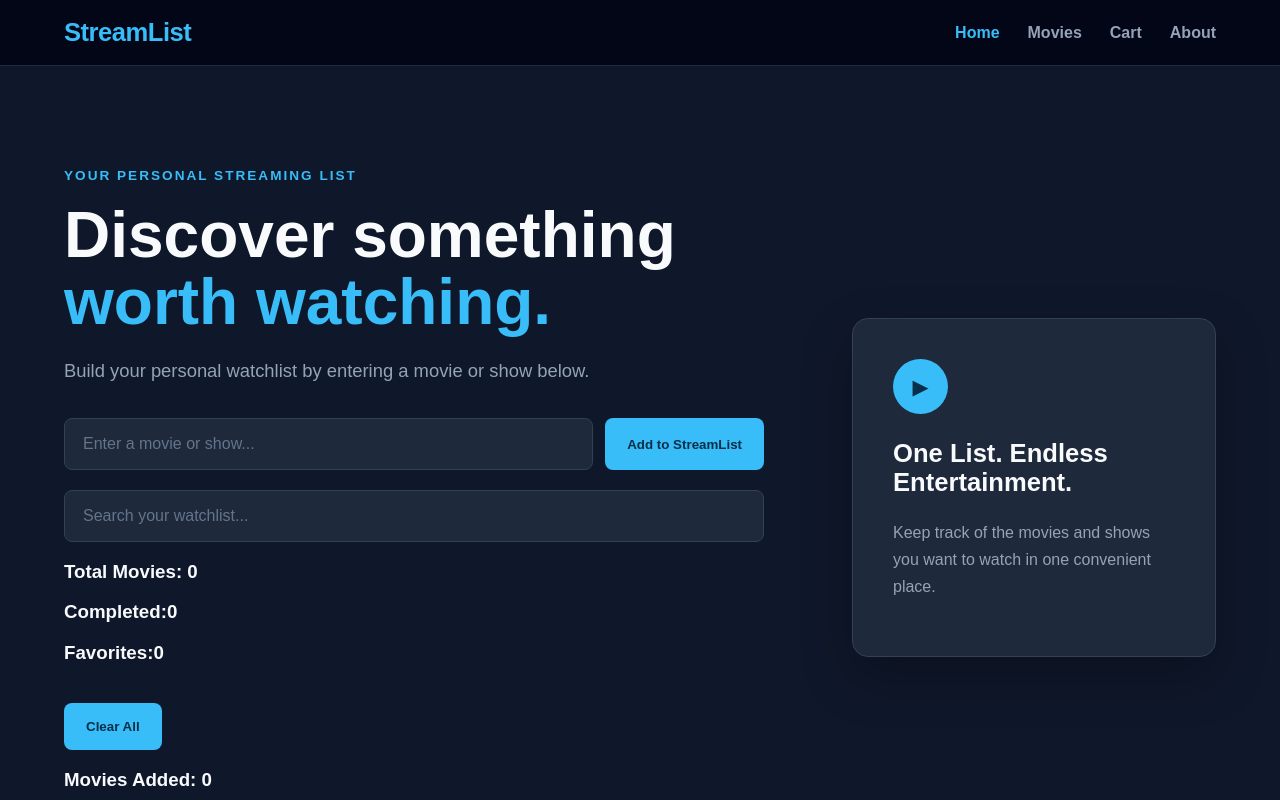
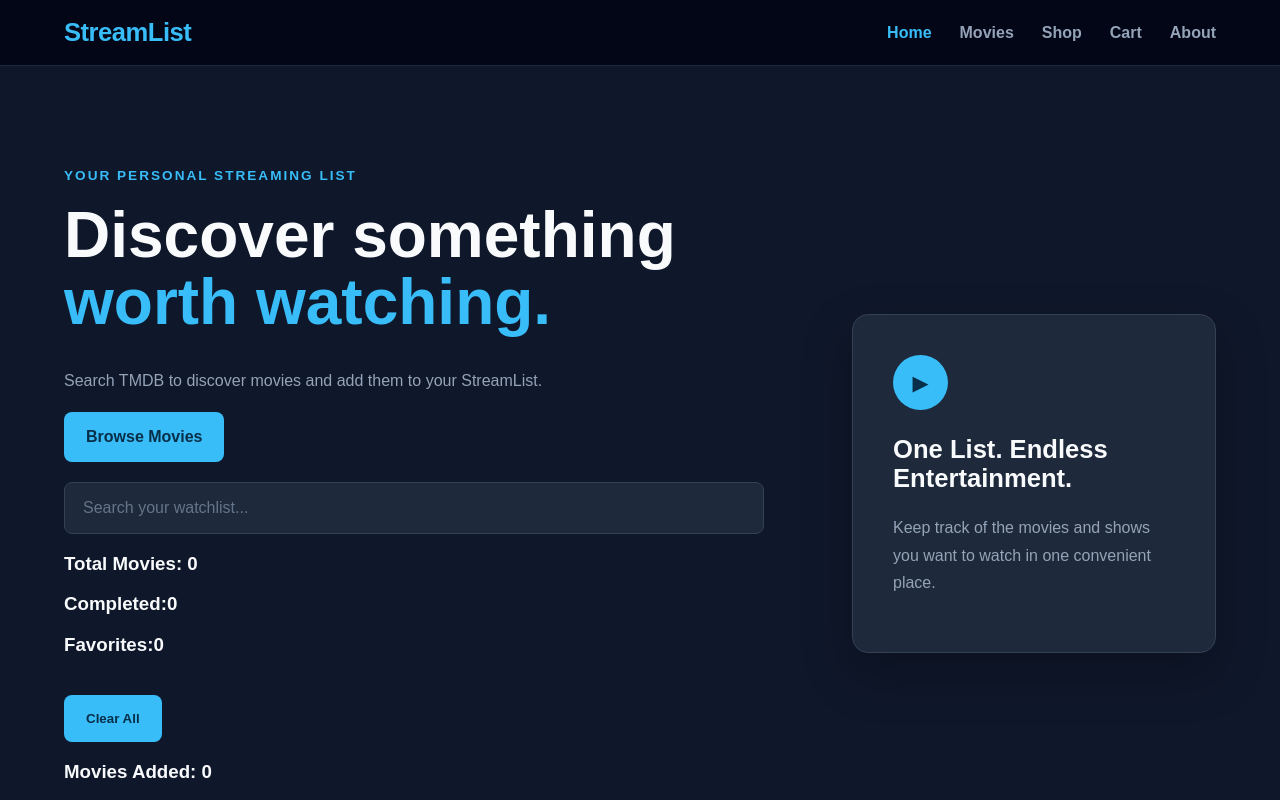
Before and after one commit to StephenFoster-UAGC/INT499, a React (Create React App) app: page / in a window 1280 px wide. Shown: the top 800 px of the page. Built offline with nearby package versions, Linux system fonts and the light colour scheme; the HTML template or start-up script is replaced by a standard one.

Commit message:
Week 3 Updates
Added shop, service card, and localStorage

```diff
--- a/src/components/Navbar.js
+++ b/src/components/Navbar.js
@@ -28,6 +28,15 @@ function Navbar() {
           </NavLink>
 
           <NavLink
+            to="/shop"
+            className={({ isActive }) =>
+              isActive ? "nav-link active" : "nav-link"
+            }
+          >
+            Shop
+          </NavLink>
+
+          <NavLink
             to="/cart"
             className={({ isActive }) =>
               isActive ? "nav-link active" : "nav-link"
--- /dev/null
+++ b/src/components/ServiceCard.js
@@ -0,0 +1,23 @@
+import React from 'react';
+
+const ServiceCard = ({ item, handleClick }) => {
+  const { service, serviceInfo, price, img } = item;
+
+  return (
+    <div className="service-card">
+      <div className="img-container">
+        <img src={img} alt={service} />
+      </div>
+      <div className="service-details">
+        <h3>{service}</h3>
+        <p className="service-desc">{serviceInfo}</p>
+        <p className="service-price">${price.toFixed(2)}</p>
+        <button className="add-cart-btn" onClick={() => handleClick(item)}>
+          + Add to Cart
+        </button>
+      </div>
+    </div>
+  );
+};
+
+export default ServiceCard;
--- /dev/null
+++ b/src/components/Shop.js
@@ -0,0 +1,28 @@
+import React from 'react';
+import list from '../data';
+import ServiceCard from './ServiceCard';
+
+const Shop = ({ handleClick, warning }) => {
+  return (
+    <div className="shop-container">
+      <div className="shop-header">
+        <h2>EZTechMovie Subscriptions & Merchandise</h2>
+        <p>Select plans, add-ons, or merchandise to enhance your StreamList experience.</p>
+      </div>
+
+      {warning && (
+        <div className="warning-banner">
+          ⚠️ Item is already in your cart! You can adjust the quantity directly inside the Cart page.
+        </div>
+      )}
+
+      <div className="services-grid">
+        {list.map((item) => (
+          <ServiceCard key={item.id} item={item} handleClick={handleClick} />
+        ))}
+      </div>
+    </div>
+  );
+};
+
+export default Shop;
--- a/src/components/StreamList.js
+++ b/src/components/StreamList.js
@@ -1,36 +1,28 @@
-import { useState } from "react";
+import { useEffect, useState } from "react";
 import {
   FaTrash,
   FaEdit,
   FaCheck,
   FaStar
 } from "react-icons/fa";
+import { Link } from "react-router-dom";
 
 function StreamList() {
-  const [movie, setMovie] = useState("");
-  const [movieList, setMovieList] = useState([]);
+
+  const [movieList, setMovieList] = useState(() => {
+  const savedMovies = localStorage.getItem("streamListMovies");
+
+  return savedMovies
+    ? JSON.parse(savedMovies)
+    : [];
+});
 
   const [editingId, setEditingId] = useState(null);
   const [editedMovie, setEditedMovie] = useState("");
 
   const [search, setSearch] = useState("");
 
-  const handleSubmit = (event) => {
-    event.preventDefault();
 
-    if (!movie.trim()) return;
-
-    const newMovie = {
-      id: Date.now(),
-      title: movie,
-      completed: false,
-      favorite: false
-    };
-
-    setMovieList([...movieList, newMovie]);
-
-    setMovie("");
-  };
 
   const deleteMovie = (id) => {
     setMovieList(
@@ -88,6 +80,12 @@ function StreamList() {
     setMovieList([]);
   };
 
+  useEffect(() => {
+    localStorage.setItem(
+      "streamListMovies",
+      JSON.stringify(movieList)
+    );
+  }, [movieList]);
 
 
   return (
@@ -102,29 +100,19 @@ function StreamList() {
           <span> worth watching.</span>
         </h1>
 
-        <p>
-          Build your personal watchlist by entering a movie
-          or show below.
-        </p>
 
-        <form
-          onSubmit={handleSubmit}
-          className="search-form"
-        >
-          <input
-            type="text"
-            placeholder="Enter a movie or show..."
-            value={movie}
-            onChange={(event) =>
-              setMovie(event.target.value)
-            }
-            required
-          />
+        <div className="browse-movies-section">
+          <p>
+            Search TMDB to discover movies and add them to your StreamList.
+          </p>
 
-          <button type="submit">
-            Add to StreamList
-          </button>
-        </form>
+          <Link
+            to="/movies"
+            className="browse-movies-button"
+          >
+            Browse Movies
+          </Link>
+        </div>
 
           <input
             className="search-filter"
@@ -178,6 +166,17 @@ function StreamList() {
               key={movie.id}
               className="movie-item"
             >
+              {movie.posterPath ? (
+                <img
+                  className="watchlist-poster"
+                  src={`https://image.tmdb.org/t/p/w200${movie.posterPath}`}
+                  alt={`${movie.title} poster`}
+                />
+              ) : (
+                <div className="watchlist-poster placeholder-poster">
+                  No Poster
+                </div>
+              )}
               {editingId === movie.id ? (
                 <>
                   <input
```
